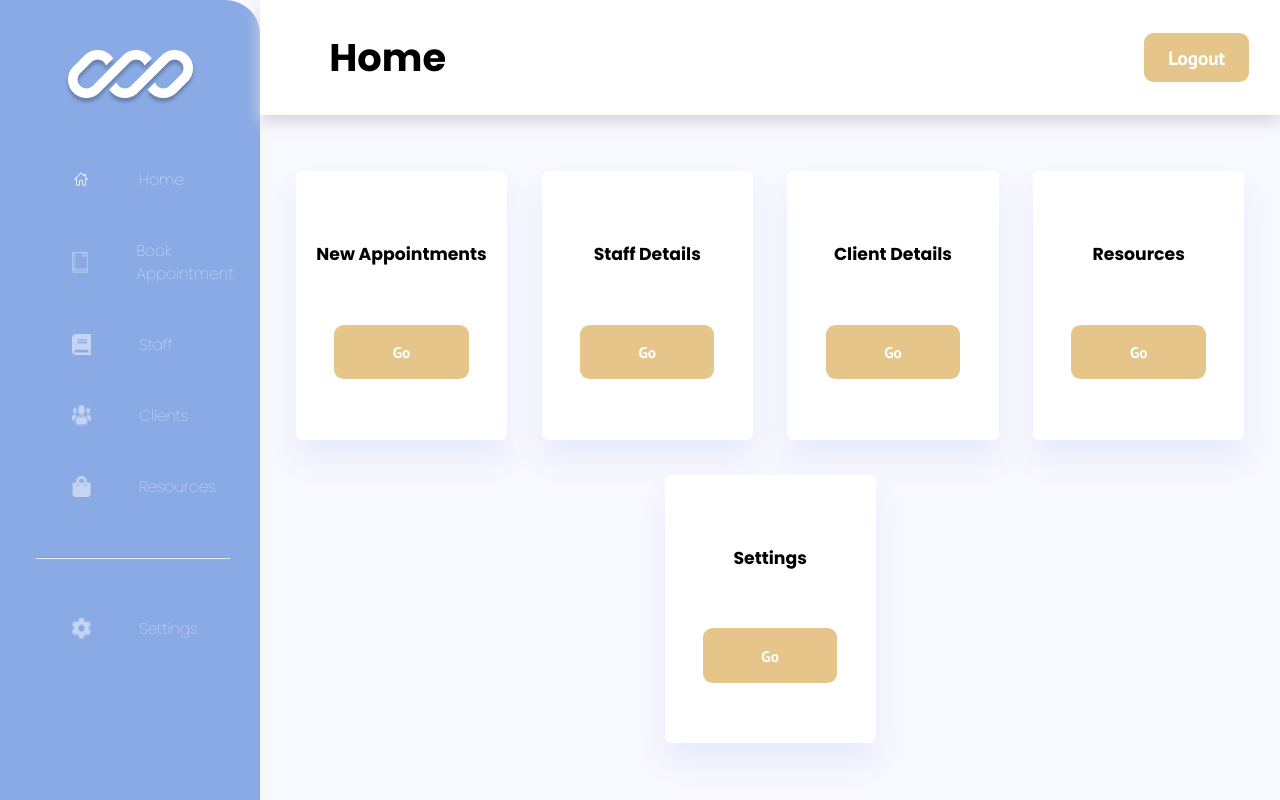
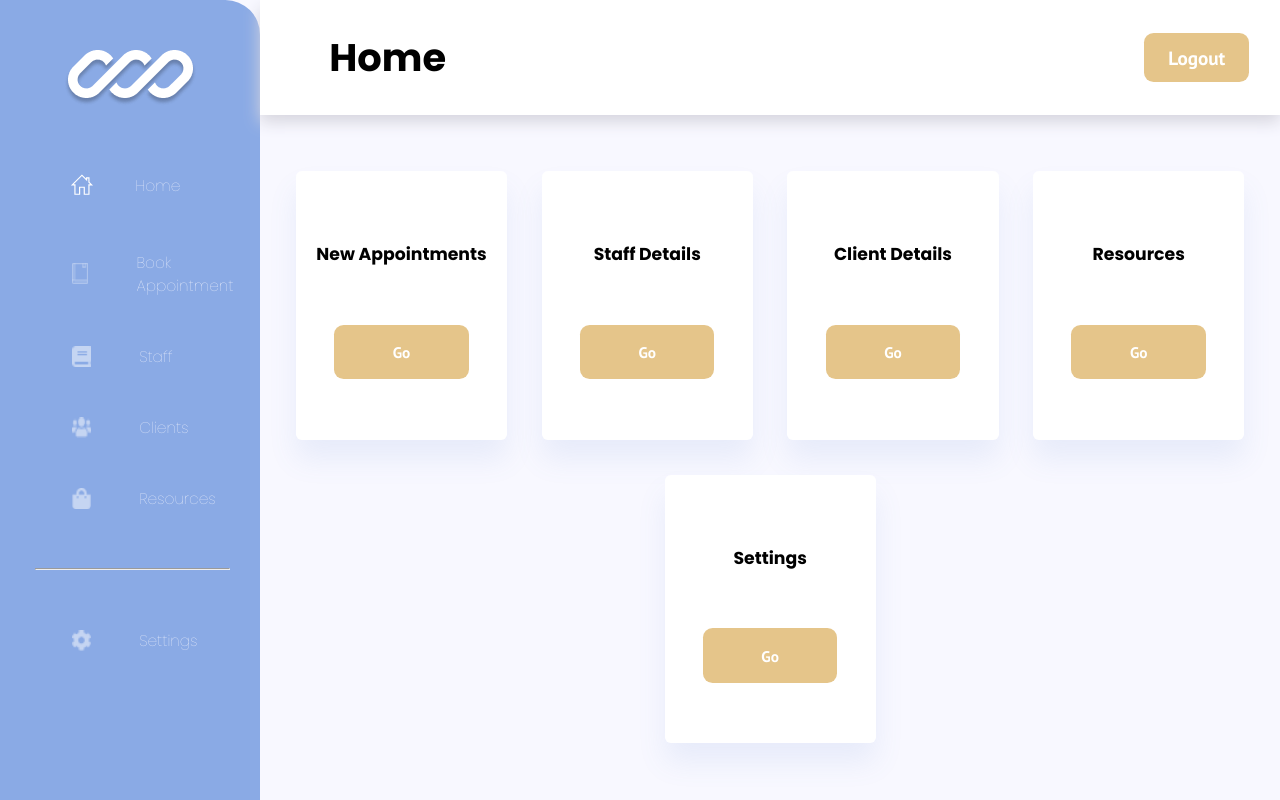
Before and after one commit to nology-tech/verde-client-project, a React (Vite) app: page /home in a window 1280 px wide. Built offline with nearby package versions, Linux system fonts and the light colour scheme.

Commit message:
updated repo

```diff
--- a/src/components/NavBar/NavBar.tsx
+++ b/src/components/NavBar/NavBar.tsx
@@ -19,7 +19,7 @@ const NavBar = ({ variant }: NavBarProps ) => {
         <nav className= {className}>
             <img alt="Brand Logo" className="nav__logo" src={brandLogo}/>
             <ul className="nav__list">
-            <Link to="/home"><li className="nav__list--item"><img src={homeIcon} alt="Home Button" className="nav__image"/>Home</li></Link>
+            <Link to="/home"><li className="nav__list--item"><img src={homeIcon} alt="Home Button" className="nav__image nav__image--home"/>Home</li></Link>
             <Link to="/book-appointment"><li className="nav__list--item"><img src={appointmentIcon} alt="Book Appointment" className="nav__image"/>Book Appointment</li></Link>
             <Link to="/staff"><li className="nav__list--item"><img src={staffIcon} alt="Staff" className="nav__image"/>Staff</li></Link>
             <Link to="/clients"><li className="nav__list--item"><img src={clientsIcon} alt="Clients" className="nav__image"/>Clients</li></Link>
```
